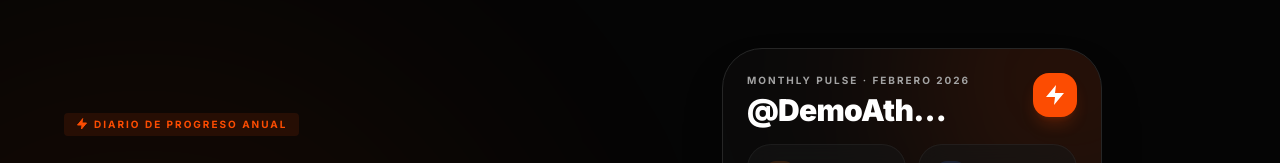
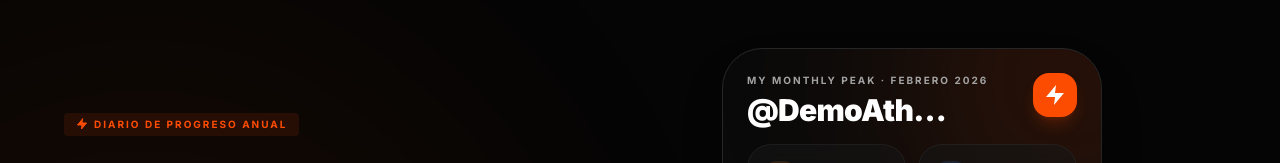
Before and after one commit to aaf925/My-Monthly-Peak, a Next.js app: page / in a window 1280 px wide. Both pictures are taken after a click on the button "Explorar Demo". Shown: the top 163 px of the page. Built offline with nearby package versions, Linux system fonts and the light colour scheme; no server answers.

Commit message:
🚀 Rename project to My Monthly Peak

```diff
--- a/src/app/layout.tsx
+++ b/src/app/layout.tsx
@@ -2,7 +2,7 @@ import type { Metadata } from "next";
 import "./globals.css";
 
 export const metadata: Metadata = {
-    title: "Strava Monthly Pulse | Your Sport Recap",
+    title: "My Monthly Peak | Your Sport Recap",
     description: "Generate aesthetic monthly recaps of your Strava activities.",
 };
 
--- a/src/components/BentoCard.tsx
+++ b/src/components/BentoCard.tsx
@@ -108,7 +108,7 @@ const BentoCard: React.FC<BentoCardProps> = ({ stats, prevStats, userName, confi
             <motion.div variants={itemVars} className="relative z-10 flex justify-between items-start shrink-0">
                 <div>
                     <p className="text-neutral-400 text-[10px] font-bold tracking-[0.2em] uppercase">
-                        Monthly Pulse · {stats.monthName} {stats.year}
+                        My Monthly Peak · {stats.monthName} {stats.year}
                     </p>
                     <p className="text-3xl font-black mt-1 tracking-tight truncate max-w-[200px]">
                         @{userName}
```
